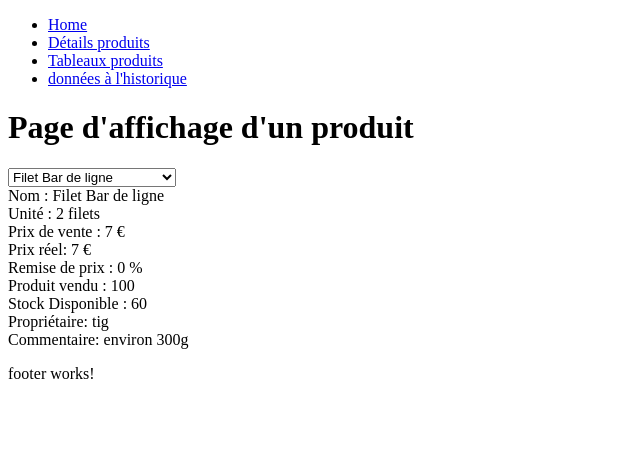
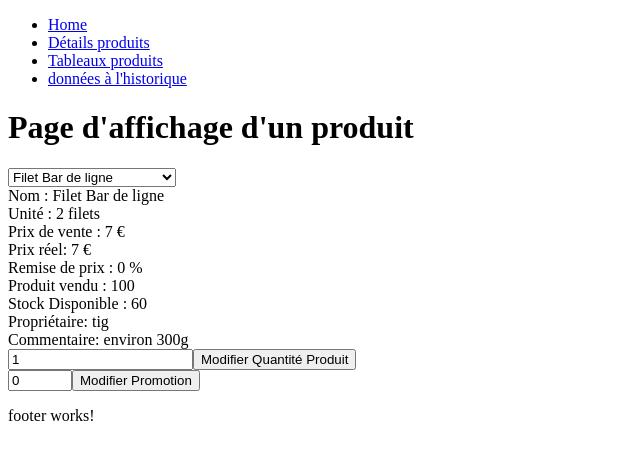
Before and after one commit to NgamyGianni/back-office-school-project, an Angular app: page /details in a window 1280 px wide. Shown: the top 460 px of the page, without its empty margins (0-640 px from the left). Built offline with nearby package versions, Linux system fonts and the light colour scheme.

Commit message:
Add Button to Page Details

```diff
--- /dev/null
+++ b/src/app/core/interfaces/product.ts
@@ -0,0 +1,15 @@
+export interface Product{
+	comments?: string,
+	category?: number,
+	availability?: boolean,
+	id?: number,
+	price?: number,
+	price_on_sale?: number,
+	discount?: number,
+	sale?: boolean,
+	owner?: string,
+	unit?: string,
+	name?: string,
+	quantity_stock?: number,
+	quantity_sold?: number
+}
--- a/src/app/core/services/products.service.ts
+++ b/src/app/core/services/products.service.ts
@@ -1,22 +1,26 @@
 import { Injectable } from '@angular/core';
 import { HttpClient } from '@angular/common/http';
+import { Product } from '../interfaces/product';
 
 @Injectable({
   providedIn: 'root'
 })
 export class ProductsService {
 
-  constructor(private http: HttpClient) {
+	url = "../../../assets/data/products.json";
 
-  }
+	constructor(private http: HttpClient) {
 
-  getProductsFromJson(){
-  	return this.http.get<Product[]>("../../../assets/data/products.json");
-  }
+	}
+
+	getProductsFromJson(){
+	return this.http
+		.get<Product[]>(this.url);
+	}
+
+	putProductFromJson(product : Product){
+	return this.http.put<Product>(this.url, product)
+		.pipe(
+		);
+	}
 }
-
-export interface Product{
-	name: String,
-	id: number,
-	price: number,
-}
--- a/src/app/pages/details-produit/details-produit.component.html
+++ b/src/app/pages/details-produit/details-produit.component.html
@@ -4,14 +4,23 @@
     <option *ngFor="let produit of listeProduits" [value]="produit.id" >{{produit.name}}</option>
 </select>
 <div>
-    <div>Nom : {{getProduct(selectedProductID).name}}</div>
-    <div>Unité : {{getProduct(selectedProductID).unit}}</div>
-    <div>Prix de vente : {{getProduct(selectedProductID).price_on_sale}} €</div>
-    <div>Prix réel: {{getProduct(selectedProductID).price}} €</div>
-    <div>Remise de prix : {{getProduct(selectedProductID).discount}} %</div>
-    <div>Produit vendu : {{getProduct(selectedProductID).quantity_sold}}</div>
-    <div>Stock Disponible : {{getProduct(selectedProductID).quantity_stock}}</div>
-    <div>Propriétaire: {{getProduct(selectedProductID).owner}}</div>
-    <div>Commentaire: {{getProduct(selectedProductID).comments}}</div>
-
+    <div>Nom : {{product.name}}</div>
+    <div>Unité : {{product.unit}}</div>
+    <div>Prix de vente : {{product.price_on_sale}} €</div>
+    <div>Prix réel: {{product.price}} €</div>
+    <div>Remise de prix : {{product.discount}} %</div>
+    <div>Produit vendu : {{product.quantity_sold}}</div>
+    <div>Stock Disponible : {{product.quantity_stock}}</div>
+    <div>Propriétaire: {{product.owner}}</div>
+    <div>Commentaire: {{product.comments}}</div>
+    <div>
+        <div>
+            <input type="number" id="nStock" name="nStock" min=-{{product.quantity_stock}} minlength="1" maxlength="8" [(ngModel)]="addStockProductNumber">
+            <button (click)="this.putAddRemoveStockProduct()">Modifier Quantité Produit</button>
+        </div>
+        <div>
+            <input type="number" id="nDiscount" name="nDiscount" min=0 max=100 minlength="1" maxlength="8" value="{{product.discount}}" [(ngModel)]="addDiscountNumber">
+            <button (click)="this.putUpdatePromotionProduct()">Modifier Promotion</button>
+        </div>
+    </div>
 </div>
--- a/src/app/pages/details-produit/details-produit.component.ts
+++ b/src/app/pages/details-produit/details-produit.component.ts
@@ -1,27 +1,35 @@
 import { Component, OnInit } from '@angular/core';
-import { ProductsService, Product } from '../../core/services/products.service';
+import { Product } from 'src/app/core/interfaces/product';
+import { ProductsService} from '../../core/services/products.service';
 
 @Component({
   selector: 'app-details-produit',
   templateUrl: './details-produit.component.html',
   styleUrls: ['./details-produit.component.css']
 })
+
 export class DetailsProduitComponent implements OnInit {
 
 	title = 'details produits';
 	listeProduits: Product[] = [];
 	selectedProductID: number=1;
-	product: Product = {}
+	product: Product = {};
+	addStockProductNumber: number = 1;
+	addDiscountNumber: number = 0;
 
+	constructor(public productsService : ProductsService) {
 
-	constructor(public productsService : ProductsService) { }
+	}
 
 	getProducts(){
-		this.productsService.getProductsFromJson().subscribe((res : Product[]) => {
-			this.listeProduits = res
-		},
-		(err) => {
-			alert('failed loading json data');
+		this.productsService.getProductsFromJson().subscribe({
+			next:(res: Product[]) => {
+				this.listeProduits = res;
+				this.product = this.getProduct(this.selectedProductID);
+			},
+			error:(err) => {
+				alert('failed loading json data');
+			}
 		});
 	}
 
@@ -35,9 +43,32 @@ export class DetailsProduitComponent implements OnInit {
 		return toReturnProduit
 	}
 
+	putAddRemoveStockProduct(){
+		if(this.product.quantity_stock!=undefined){
+			this.product.quantity_stock += this.addStockProductNumber
+			if(this.product.quantity_stock<0){
+				this.product.quantity_stock = 0
+			}
+		}
+
+		this.productsService
+			.putProductFromJson(this.product)
+			.subscribe(product => console.log(product))
+	}
+
+	putUpdatePromotionProduct(){
+		this.product["discount"] = this.addDiscountNumber
+		if(this.product.price!=undefined){
+			this.product.price_on_sale = this.product.price - ((this.product.price*this.addDiscountNumber)/100)
+		}
+		this.productsService
+			.putProductFromJson(this.product)
+			.subscribe(product => console.log(product))
+	}
+
 	changeProduct(){
 		this.product = this.getProduct(this.selectedProductID)
-	  }
+	}
 
 	ngOnInit(): void {
 		this.getProducts();
```
